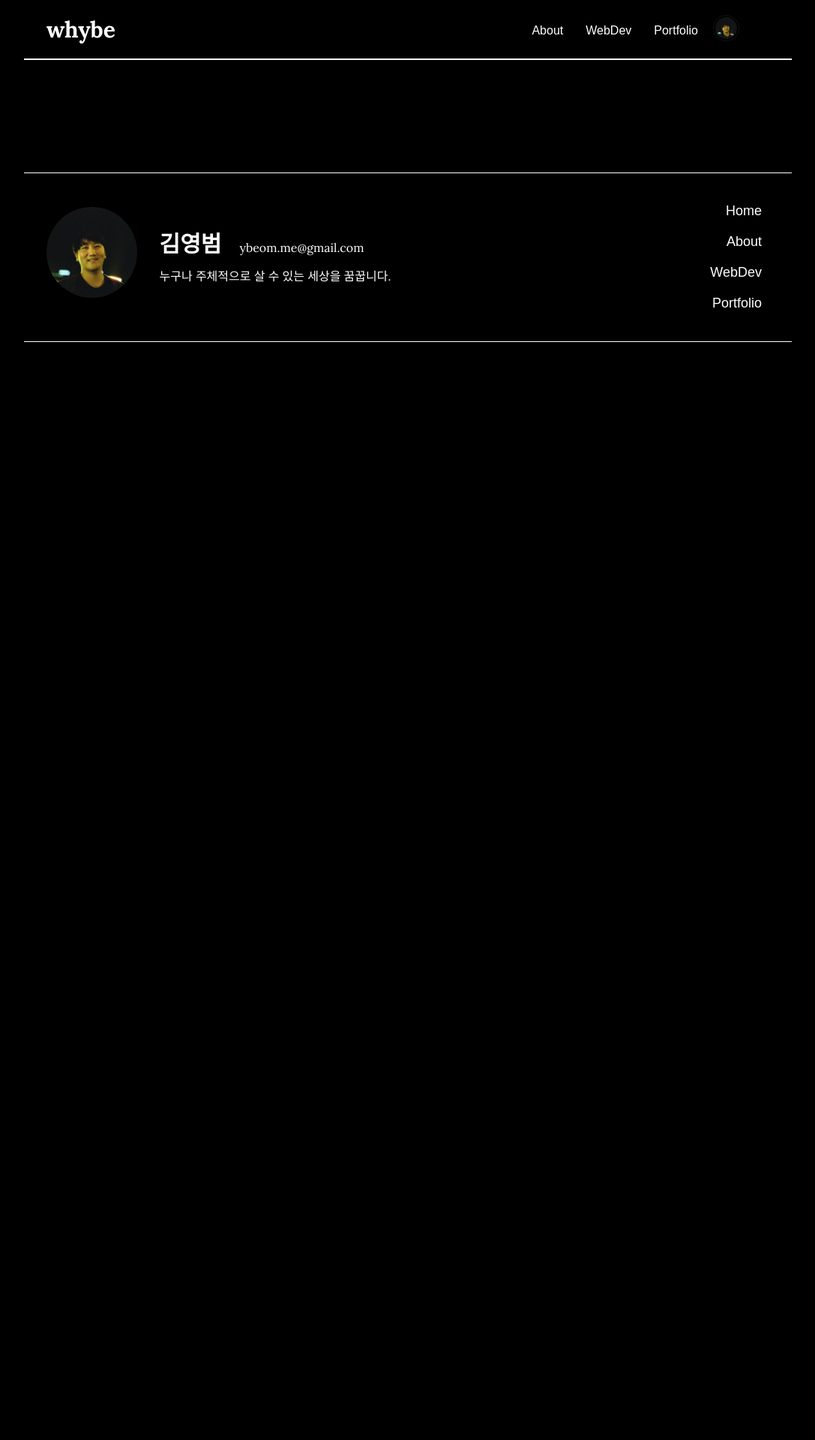
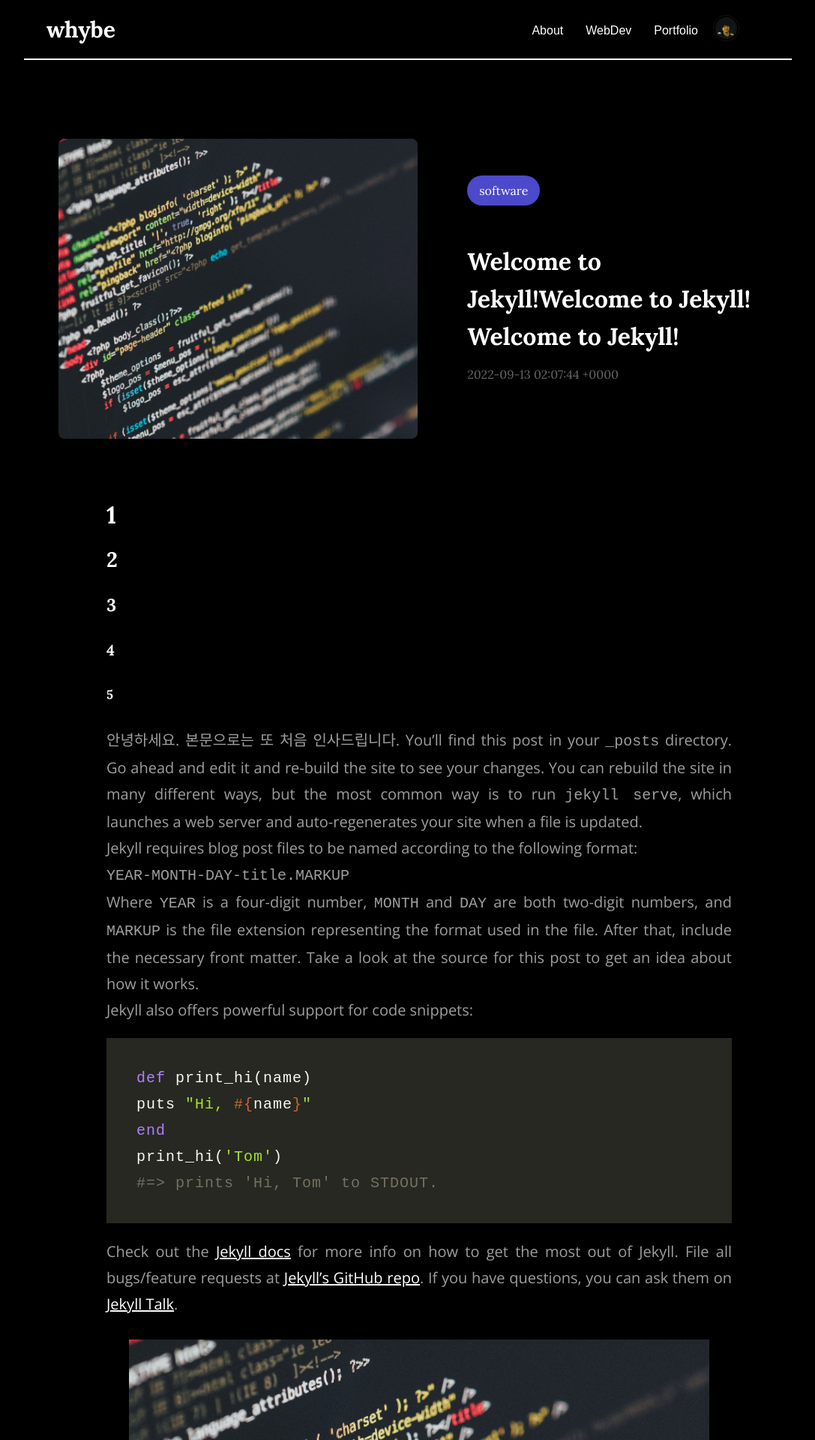
Before and after one commit to ybeom/ybeom.github.io, a Jekyll site: the page built from _posts/2022-09-13-welcome-to-jekyll.markdown, in a window 1280 px wide. Shown: the top 1920 px of the page at 75% size, without its empty margins (96-1183 px from the left). Built offline with Jekyll 4.4.1, drawn with Linux system fonts in a browser that asks for light colours; some web fonts are replaced; before the commit the page ends 900 px from its top, so only the background shows below that.

Commit message:
post index view create, code theme add

````diff
--- a/_config.yml
+++ b/_config.yml
@@ -46,3 +46,8 @@ sass:
 permalink: /:categories/:title/
 paginate: 5 # amount of posts to show
 paginate_path: /page:num/
+
+markdown: kramdown
+kramdown:
+    input: GFM
+    syntax_highlighter: rouge
--- a/_layouts/default.html
+++ b/_layouts/default.html
@@ -8,12 +8,20 @@
         <meta name="viewport" content="width=device-width, initial-scale=1.0" />
 
         <link rel="stylesheet" href="{{ 'assets/css/main.css' | relative_url }}" />
+        <link rel="stylesheet" href="{{ 'assets/css/syntax.css' | relative_url }}" />
+
+        {% if page.header.custom_stylesheet %}
+        <link rel="stylesheet" href="/assets/css/{{page.layout}}.css" />
+        {% endif %}
+
         <link rel="preconnect" href="https://fonts.googleapis.com" />
         <link rel="preconnect" href="https://fonts.gstatic.com" crossorigin />
         <link
-            href="https://fonts.googleapis.com/css2?family=Lora:ital,wght@0,400;0,500;0,600;0,700;1,400;1,500;1,600;1,700&family=Ms+Madi&family=Noto+Sans+KR:wght@100;300;400;500;700;900&display=swap"
+            href="https://fonts.googleapis.com/css2?family=Lora:ital,wght@0,400;0,500;0,600;0,700;1,400;1,500;1,600;1,700&family=Noto+Sans+KR:wght@100;300;400;500;700;900&family=Open+Sans:ital,wght@0,300;0,400;0,500;0,600;0,700;0,800;1,300;1,400;1,500;1,600;1,700;1,800&display=swap"
             rel="stylesheet"
         />
+        <link href="http://cdn.jsdelivr.net/gh/joungkyun/font-d2coding/d2coding.css" rel="stylesheet" type="text/css" />
+
         <link rel="shortcut icon" type="image/x-icon" href="assets/images/favicon.png " />
 
         <title>{{site.title}}{{site.title_separator}}{{site.subtitle}}</title>
--- a/_layouts/home.html
+++ b/_layouts/home.html
@@ -26,7 +26,7 @@ layout: default
                 <img src="assets/images/default_post_thumbnail.png" />
             </div>
             <div class="main-post-content">
-                <div class="main-post-tag">
+                <div class="post-tag">
                     <a>Software</a>
                 </div>
                 <div class="main-post-title">
--- a/_layouts/post.html
+++ b/_layouts/post.html
@@ -3,5 +3,17 @@ layout: default
 ---
 
 <div class="post-index-container">
-    <div></div>
+    <header class="post-header-wrap">
+        <div class="post-thumbnail">
+            <img src="/assets/images/default_post_thumbnail.png" alt="대표 이미지" />
+            <div class="overlay-img"></div>
+        </div>
+        <div class="post-header-content">
+            <div class="post-tag"><a>{{page.tags}}</a></div>
+            <h1 class="post-title">{{page.title}}</h1>
+            <div class="post-date">{{page.date}}</div>
+        </div>
+    </header>
+    <article class="post-article-wrap">{{content}}</article>
+    <footer class="post-footer-wrap"></footer>
 </div>
--- a/_posts/2022-09-13-welcome-to-jekyll.markdown
+++ b/_posts/2022-09-13-welcome-to-jekyll.markdown
@@ -1,10 +1,26 @@
 ---
 layout: post
-title: "Welcome to Jekyll!"
+title: "Welcome to Jekyll!Welcome to Jekyll! Welcome to Jekyll!"
+header:
+    thumbnail: /assets/images/default-post-thumbnail
+    custom_stylesheet: true
 date: 2022-09-13 11:07:44 +0900
+tags:
+    - software
 categories: jekyll update
 ---
 
+# 1
+
+## 2
+
+### 3
+
+#### 4
+
+##### 5
+
+안녕하세요. 본문으로는 또 처음 인사드립니다.
 You’ll find this post in your `_posts` directory. Go ahead and edit it and re-build the site to see your changes. You can rebuild the site in many different ways, but the most common way is to run `jekyll serve`, which launches a web server and auto-regenerates your site when a file is updated.
 
 Jekyll requires blog post files to be named according to the following format:
@@ -15,16 +31,18 @@ Where `YEAR` is a four-digit number, `MONTH` and `DAY` are both two-digit number
 
 Jekyll also offers powerful support for code snippets:
 
-{% highlight ruby %}
+```ruby
 def print_hi(name)
 puts "Hi, #{name}"
 end
 print_hi('Tom')
 #=> prints 'Hi, Tom' to STDOUT.
-{% endhighlight %}
+```
 
 Check out the [Jekyll docs][jekyll-docs] for more info on how to get the most out of Jekyll. File all bugs/feature requests at [Jekyll’s GitHub repo][jekyll-gh]. If you have questions, you can ask them on [Jekyll Talk][jekyll-talk].
 
 [jekyll-docs]: https://jekyllrb.com/docs/home
 [jekyll-gh]: https://github.com/jekyll/jekyll
 [jekyll-talk]: https://talk.jekyllrb.com/
+
+![hello](/assets/images/default_post_thumbnail.png)
--- a/assets/css/main.css
+++ b/assets/css/main.css
@@ -12,13 +12,6 @@ li {
     list-style: none;
 }
 @font-face {
-    font-family: "Ms Madi";
-    src: url("https://fonts.googleapis.com/css2?family=Ms+Madi&display=swap");
-    font-weight: normal;
-    font-style: normal;
-    unicode-range: U+0041-005A, U+0061-007A;
-}
-@font-face {
     font-family: "Lora";
     src: url("'https://fonts.googleapis.com/css2?family=Lora:ital,wght@0,400;0,500;0,600;0,700;1,400;1,500;1,600;1,700&display=swap'");
     unicode-range: U+0041-005A, U+0061-007A;
@@ -28,6 +21,11 @@ li {
     font-family: "Noto Sans KR";
     src: url("https://fonts.googleapis.com/css2?family=Noto+Sans+KR:wght@100;300;400;500;700;900&display=swap");
     unicode-range: U+AC00-D7A3, U+0030-0039;
+}
+@font-face {
+    font-family: "Open Sans";
+    src: url("https://fonts.googleapis.com/css2?family=Open+Sans:ital,wght@0,300;0,400;0,500;0,600;0,700;0,800;1,300;1,400;1,500;1,600;1,700;1,800&display=swap");
+    unicode-range: U+0041-005A, U+0061-007A;
 }
 @font-face {
     font-family: "campton";
@@ -51,7 +49,6 @@ body {
     width: 100%;
     max-width: 1024px;
     margin: 0 auto;
-    height: 500px;
     color: white;
 }
 .container .header-container {
@@ -195,6 +192,7 @@ body {
 } */
 .overlay-img {
     position: absolute;
+    top: 0;
     background: white;
     height: 100%;
     width: 100%;
@@ -220,7 +218,7 @@ body {
     margin-left: 10px;
     padding: 55px 16px 0 16px;
 }
-.main-post-item .main-post-content .main-post-tag {
+.post-tag {
     display: inline-flex;
     flex-flow: row wrap;
 
@@ -229,14 +227,14 @@ body {
 
     margin-bottom: 16px;
 }
-.main-post-item .main-post-content .main-post-tag a {
+.post-tag a {
     padding: 10px 16px;
     margin: 4px 8px 4px 0;
     background-color: rgb(76 73 203 / 100%);
     overflow: hidden;
     border-radius: 50px;
 }
-.main-post-item:hover .main-post-content .main-post-tag a {
+.main-post-item:hover .main-post-content .post-tag a {
     background-color: rgb(76 73 203 / 50%);
 }
 .main-post-item .main-post-content .main-post-title {
--- /dev/null
+++ b/assets/css/post.css
@@ -0,0 +1,110 @@
+.post-index-container {
+    width: 100%;
+    height: 100%;
+    padding-top: 80px;
+}
+.post-header-wrap {
+    display: flex;
+    align-items: center;
+}
+.post-thumbnail {
+    width: 50%;
+    max-height: 400px;
+    overflow: hidden;
+    position: relative;
+    border-radius: 8px;
+    margin: 0 16px;
+}
+.post-thumbnail img {
+    width: 100%;
+    height: 100%;
+}
+.post-thumbnail:hover > .overlay-img {
+    opacity: 0.1;
+}
+.post-header-content {
+    padding: 50px;
+
+    width: 50%;
+    height: 100%;
+}
+.post-title {
+    padding-top: 30px;
+    line-height: 50px;
+}
+.post-date {
+    color: #666669;
+    font-weight: 100;
+    font-size: 16px;
+    margin-top: 15px;
+    margin-bottom: 30px;
+}
+
+.post-article-wrap {
+    padding: 80px;
+    color: #9e9e9e;
+
+    font-size: 20px;
+    line-height: 35px;
+
+    position: relative;
+}
+.post-index-container .post-article-wrap p {
+    font-family: "Open Sans", "Noto Sans KR", sans-serif;
+    font-weight: 200;
+    text-align: justify;
+    padding: 0;
+}
+
+.post-article-wrap h1,
+h2,
+h3,
+h4,
+h5,
+h6 {
+    color: white;
+    margin-bottom: 25px;
+}
+.post-index-container .post-article-wrap h1 {
+    font-size: 32px;
+}
+.post-index-container .post-article-wrap h2 {
+    font-size: 28px;
+}
+
+.post-article-wrap em,
+strong,
+a {
+    color: white;
+}
+.post-index-container .post-article-wrap a {
+    text-decoration: underline;
+}
+.post-article-wrap img {
+    width: 100%;
+    max-height: 850px;
+    overflow: hidden;
+    border-radius: 8px;
+    padding: 30px;
+    object-fit: cover;
+}
+
+.highlight {
+    padding: 8px 20px 8px 20px;
+    margin: 20px 0 20px 0;
+    line-height: 35px;
+    letter-spacing: 1px;
+}
+
+.post-article-wrap blockquote {
+    border-left: 3px solid white;
+    padding-left: 26px;
+    margin: 20px 0;
+    background-color: #1e1e1e;
+}
+
+.post-article-wrap blockquote p {
+    font-family: "Lora", "Noto Sans KR", sans-serif !important;
+    color: white;
+    margin-bottom: 10px;
+}
--- /dev/null
+++ b/assets/css/syntax.css
@@ -0,0 +1,118 @@
+.highlight,
+pre.highlight,
+.highlight code span {
+    font-family: D2Coding, "D2 coding", monospace;
+}
+.highlight table td {
+    padding: 5px;
+}
+.highlight table pre {
+    margin: 0;
+}
+.highlight,
+.highlight .w {
+    color: #f8f8f2;
+    background-color: #272822;
+}
+.highlight .err {
+    color: #272822;
+    background-color: #f92672;
+}
+.highlight .c,
+.highlight .ch,
+.highlight .cd,
+.highlight .cm,
+.highlight .cpf,
+.highlight .c1,
+.highlight .cs {
+    color: #75715e;
+}
+.highlight .cp {
+    color: #f4bf75;
+}
+.highlight .nt {
+    color: #f4bf75;
+}
+.highlight .o,
+.highlight .ow {
+    color: #f8f8f2;
+}
+.highlight .p,
+.highlight .pi {
+    color: #f8f8f2;
+}
+.highlight .gi {
+    color: #a6e22e;
+}
+.highlight .gd {
+    color: #f92672;
+}
+.highlight .gh {
+    color: #66d9ef;
+    background-color: #272822;
+    font-weight: bold;
+}
+.highlight .k,
+.highlight .kn,
+.highlight .kp,
+.highlight .kr,
+.highlight .kv {
+    color: #ae81ff;
+}
+.highlight .kc {
+    color: #fd971f;
+}
+.highlight .kt {
+    color: #fd971f;
+}
+.highlight .kd {
+    color: #fd971f;
+}
+.highlight .s,
+.highlight .sb,
+.highlight .sc,
+.highlight .dl,
+.highlight .sd,
+.highlight .s2,
+.highlight .sh,
+.highlight .sx,
+.highlight .s1 {
+    color: #a6e22e;
+}
+.highlight .sa {
+    color: #ae81ff;
+}
+.highlight .sr {
+    color: #a1efe4;
+}
+.highlight .si {
+    color: #cc6633;
+}
+.highlight .se {
+    color: #cc6633;
+}
+.highlight .nn {
+    color: #f4bf75;
+}
+.highlight .nc {
+    color: #f4bf75;
+}
+.highlight .no {
+    color: #f4bf75;
+}
+.highlight .na {
+    color: #66d9ef;
+}
+.highlight .m,
+.highlight .mb,
+.highlight .mf,
+.highlight .mh,
+.highlight .mi,
+.highlight .il,
+.highlight .mo,
+.highlight .mx {
+    color: #a6e22e;
+}
+.highlight .ss {
+    color: #a6e22e;
+}
````
